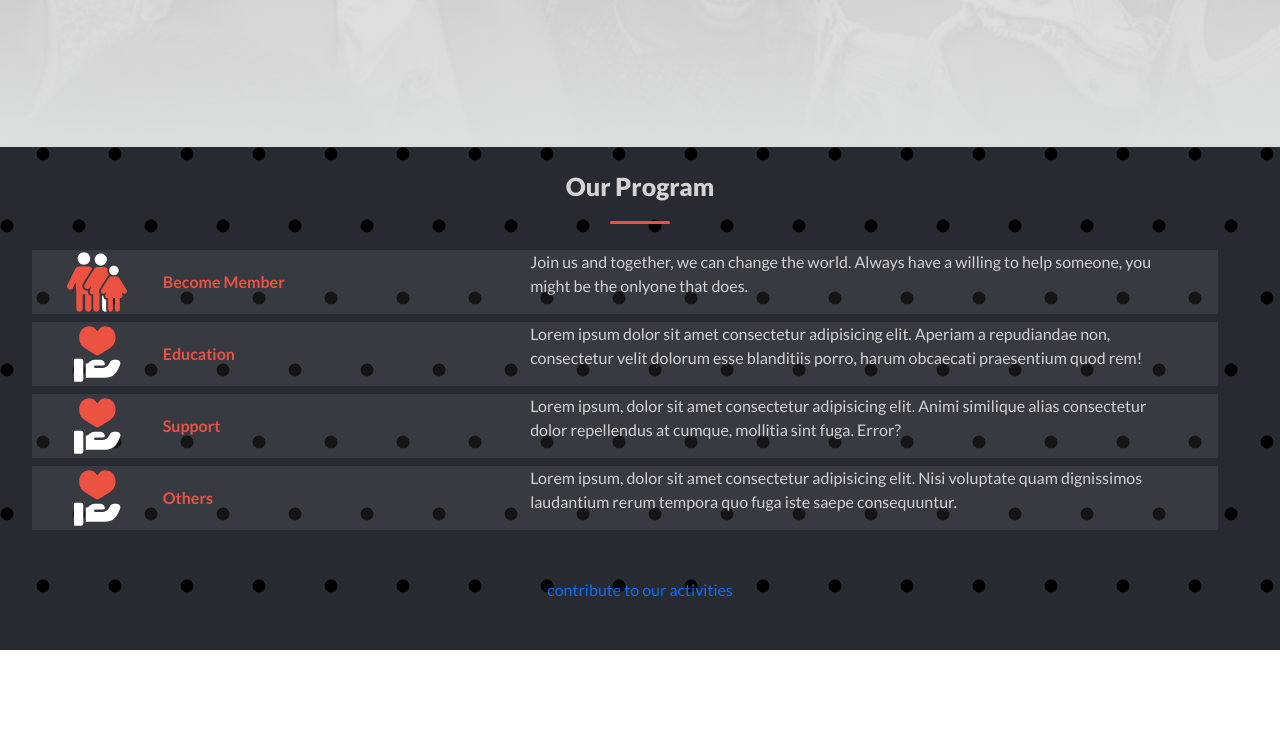
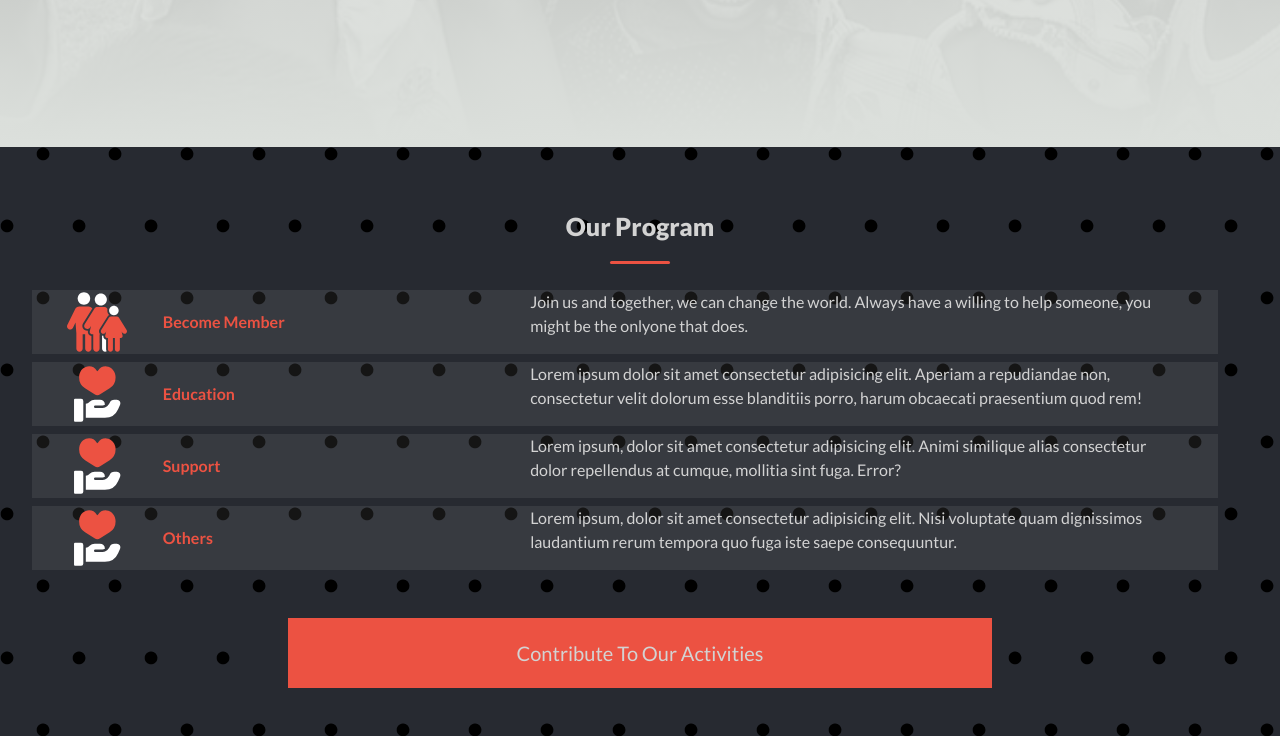
Before and after one commit to tresorsawasawa/Solidarity-Up, a plain HTML site: page index.html in a window 1280 px wide. Shown: the part 571-1307 px from the top of the page. Before the commit the page ends 1221 px from the top, so only its background shows below. Drawn offline with nearby package versions, Linux system fonts and the light colour scheme.

Commit message:
Style the contribute activities button

```diff
--- a/css/colors.css
+++ b/css/colors.css
@@ -9,9 +9,9 @@
   background-color: var(--col1);
 }
 
-/* .program-container .heading::after {
+.button-container {
   background-color: var(--col2);
-} */
+}
 
 header {
   background-color: var(--col3);
@@ -31,6 +31,7 @@ header {
   color: var(--col2);
 }
 
+.button-container a,
 .program-container .heading,
 .program-items p,
 .top-navbar-item a {
--- a/css/style.css
+++ b/css/style.css
@@ -16,6 +16,10 @@ body {
 
 a {
   text-decoration: none;
+}
+
+.hover-pointer {
+  cursor: pointer;
 }
 
 #header {
@@ -114,13 +118,14 @@ a {
   font-size: 24px;
 }
 
-/* ---- Proram section */
+/* ---- Program section */
 
 #program {
   background-image: url(../images/backgground2.png);
 }
 
 .program-container {
+  padding-top: 40px;
   display: flex;
   justify-content: center;
   align-items: center;
@@ -165,3 +170,18 @@ a {
 .program-items p {
   width: 55%;
 }
+
+.button-container {
+  width: 55%;
+  display: flex;
+  justify-content: center;
+  align-items: center;
+  flex-direction: column;
+}
+
+.button-container .program-btn {
+  padding: 20px 0;
+  text-transform: capitalize;
+  font-size: 20px;
+  font-weight: 500;
+}
```
